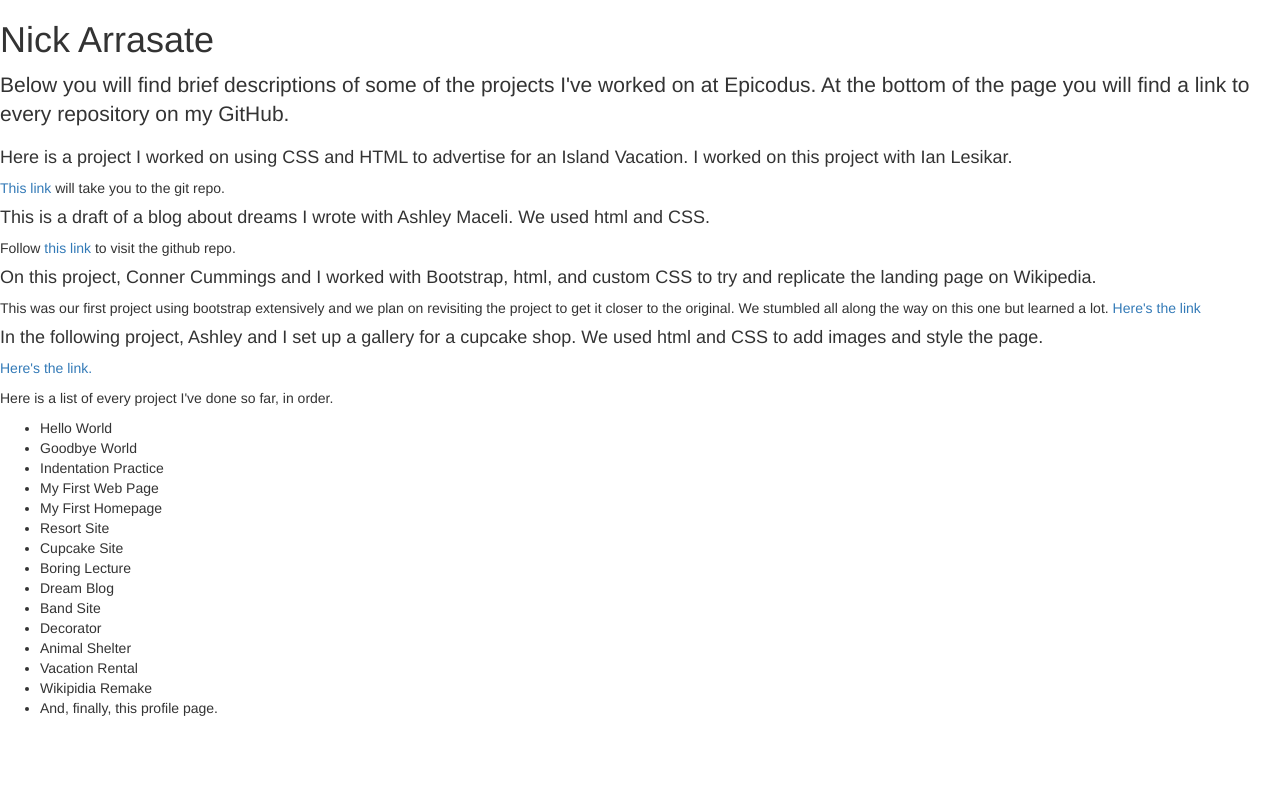
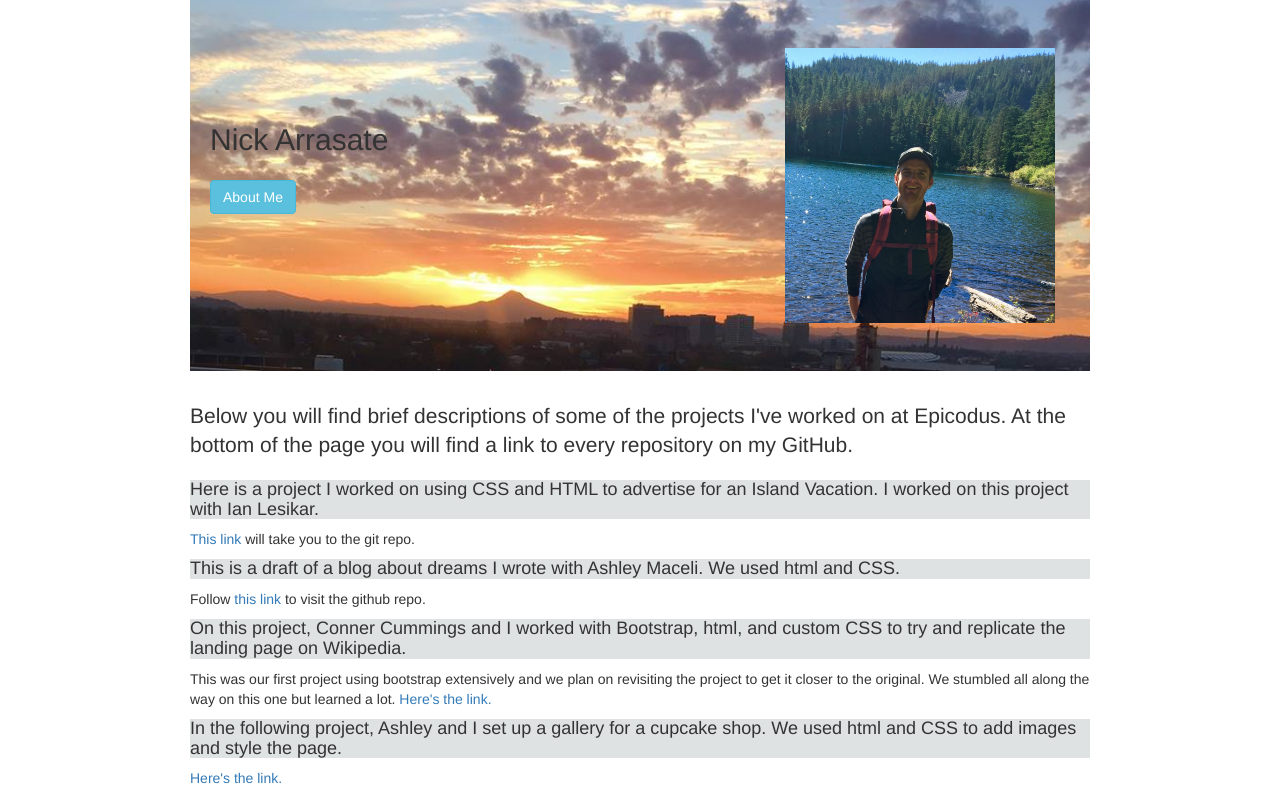
Before and after one commit to NickArrasate/ProfilePage, a plain HTML site: page index.html in a window 1280 px wide. Shown: the top 795 px of the page. Drawn offline with nearby package versions, Linux system fonts and the light colour scheme.

Commit message:
add about page and more styling

```diff
--- a/css/styles.css
+++ b/css/styles.css
@@ -0,0 +1,60 @@
+.headshot{
+  max-height: 30%;
+  max-width: 30%;
+  float: right;
+  margin-right: 35px;
+}
+
+.myname{
+  font-weight:400;
+  float: left;
+  margin-left: 20px;
+  margin-top: 75px;
+  margin-bottom: 0;
+  max-width: inherit;
+
+}
+
+.maincontent{
+  margin-left: 30px;
+  margin-right: 30px;
+  margin-bottom: 60px;
+  max-width: 900px;
+}
+
+.projectinfo {
+  background-color: #dee2e3;
+  max-width: 900px;
+}
+
+
+.aboutbtn {
+ position: absolute;
+ top: 180px;
+ margin-left: 20px;
+ text-shadow: black 2px 2px;
+}
+
+.aboutbtn .btn a{
+  color: white;
+}
+
+.aboutbtn .btn a:hover{
+  color: white;
+  text-decoration: none;
+}
+
+.jumbotron{
+  max-width: 900px;
+  min-height: 175px;
+  max-height: 371px;
+  background-image: url(../img/sunrise.jpg);
+  background-position: bottom;;
+  background-size: cover;
+  background-repeat: no-repeat;
+  text-shadow: black .2em .2em .2em .2em;
+}
+
+.jumbotron h1{
+  font-size: 30px;
+}
--- a/index.html
+++ b/index.html
@@ -5,35 +5,54 @@
   <!-- Latest compiled and minified CSS -->
   <link rel="stylesheet" href="https://maxcdn.bootstrapcdn.com/bootstrap/3.3.6/css/bootstrap.min.css" integrity="sha384-1q8mTJOASx8j1Au+a5WDVnPi2lkFfwwEAa8hDDdjZlpLegxhjVME1fgjWPGmkzs7" crossorigin="anonymous">
 
-   <link src="styles.css" rel="stylesheets" type="css/text">
+ <link href="css/styles.css" rel="stylesheet" type="text/css">
 
  <title> Nick Arrasate</title>
 </head>
 
 <body>
-   <h1>Nick Arrasate</h1>
+  <div align="center">
+    <div class="jumbotron clearfix">
+      <h1 class="myname">Nick Arrasate</h1>
 
-   <p class="lead">Below you will find brief descriptions of some of the projects I've worked on at Epicodus. At the bottom of the page you will find a link to every repository on my GitHub.</p>
+     <div class="aboutbtn">
+      <button type="button" class="btn btn-info"><a href="about.html">About Me</a></button>
+    </div>
+      <img class="headshot" src="img/headshot.jpg" alt="A picture of me.">
 
+    </div>
+  </div>
+<div align="center">
+  <div class="maincontent">
+     <p class="lead text-left">Below you will find brief descriptions of some of the projects I've worked on at Epicodus. At the bottom of the page you will find a link to every repository on my GitHub.</p>
+
+  <div class="projectinfo text-left">
      <h4>Here is a project I worked on using CSS and HTML to advertise for an Island Vacation. I worked on this project with Ian Lesikar.</h4>
+  </div>
 
-   <p><a href="https://github.com/NickArrasate/ResortSite.git">This link</a> will take you to the git repo.</p>
+     <p class="text-left"><a href="https://github.com/NickArrasate/ResortSite.git">This link</a> will take you to the git repo.</p>
 
+  <div class="projectinfo text-left">
      <h4>This is a draft of a blog about dreams I wrote with Ashley Maceli. We used html and CSS.</h4>
+  </div>
 
-   <p>Follow <a href="https://github.com/NickArrasate/dreamblog.git">this link</a> to visit the github repo.</p>
+     <p class="text-left">Follow <a href="https://github.com/NickArrasate/dreamblog.git">this link</a> to visit the github repo.</p>
 
+  <div class="projectinfo text-left">
      <h4>On this project, Conner Cummings and I worked with Bootstrap, html, and custom CSS to try and replicate the landing page on Wikipedia.</h4>
+  </div>
 
-   <p>This was our first project using bootstrap extensively and we plan on revisiting the project to get it closer to the original. We stumbled all along the way on this one but learned a lot. <a href="https://github.com/NickArrasate/wiki-replica.git">Here's the link</a></p>
+     <p class="text-left">This was our first project using bootstrap extensively and we plan on revisiting the project to get it closer to the original. We stumbled all along the way on this one but learned a lot. <a href="https://github.com/NickArrasate/wiki-replica.git">Here's the link.</a></p>
 
+  <div class="projectinfo text-left">
      <h4>In the following project, Ashley and I set up a gallery for a cupcake shop. We used html and CSS to add images and style the page.</h4>
+  </div>
 
-   <p><a href="https://github.com/NickArrasate/cupcakesite.git">Here's the link.</a></p>
+     <p class="text-left"><a href="https://github.com/NickArrasate/cupcakesite.git">Here's the link.</a></p>
 
-  <p class="header">Here is a list of every project I've done so far, in order.</p>
+     <p class="header text-left">Here is a list of every project I've done so far, in order.</p>
 
-  <ul>
+    <ul class="text-left">
        <li>Hello World</li>
        <li>Goodbye World</li>
        <li>Indentation Practice</li>
@@ -50,7 +69,8 @@
        <li>Wikipidia Remake</li>
        <li>And, finally, this profile page.</li>
     </ul>
-
+  </div>
+</div>
 </body>
 
 
```
Also changed, not shown: about.html (+45 -0 lines), img/headshot.jpg (added), img/sunrise.jpg (added). Lines whose indentation alone changed are shown as unchanged.
